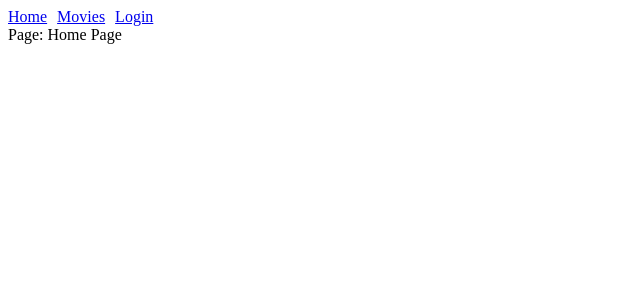
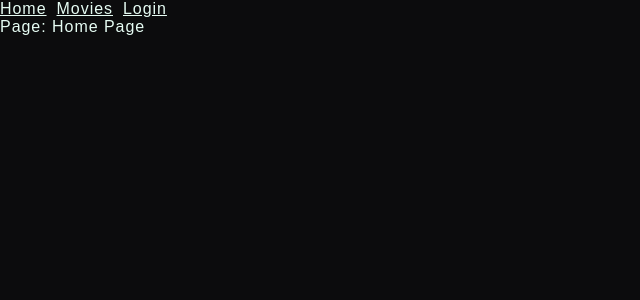
Before and after one commit to gabrielTettamanti/my-movie-site, a Nuxt app: page / in a window 1280 px wide. Shown: the top 300 px of the page, without its empty margins (0-640 px from the left). Built offline with nearby package versions, Linux system fonts and the light colour scheme.

Commit message:
Installed sass and implemented in app.vue

```diff
--- a/app.vue
+++ b/app.vue
@@ -12,3 +12,29 @@ useHead({
     </NuxtLayout>
   </div>
 </template>
+<style lang="scss">
+  @import url('https://fonts.googleapis.com/css2?family=Dancing+Script:wght@700&display=swap');
+  $background: #0c0c0d;
+  $primary-50: #F2FDF9;
+  $primary-100: #E6FCF3;
+  $primary-200: #BFF6E0;
+  $primary-300: #99F1CD;
+  $primary-400: #4DE7A8;
+  $primary-500: #00DC82;
+  $primary-600: #00C675;
+  $primary-700: #00844E;
+  $primary-800: #00633B;
+  $primary-900: #004227;
+  * {
+    box-sizing: border-box;
+    margin: 0;
+    padding: 0;
+    font-family: 'DM Sans', sans-serif;
+    letter-spacing: 0.06em;
+    -webkit-tap-highlight-color: transparent;
+    color: $primary-100;
+  }
+  body {
+    background-color: $background;
+  }
+</style>
```
